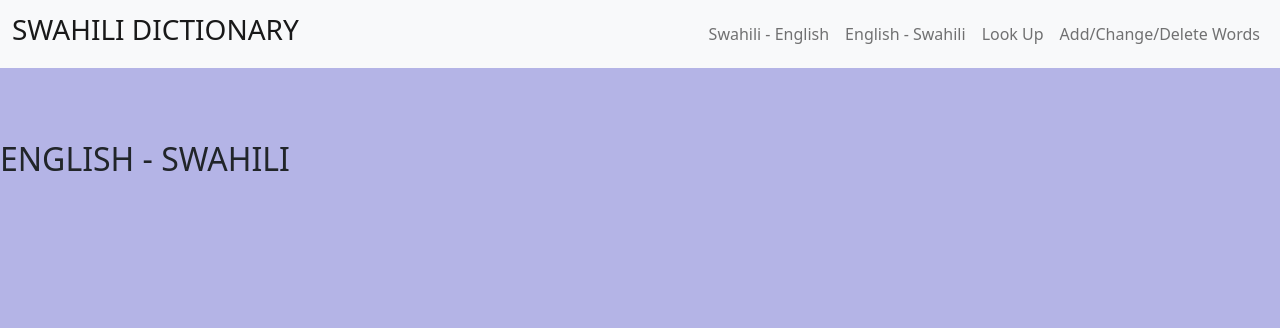
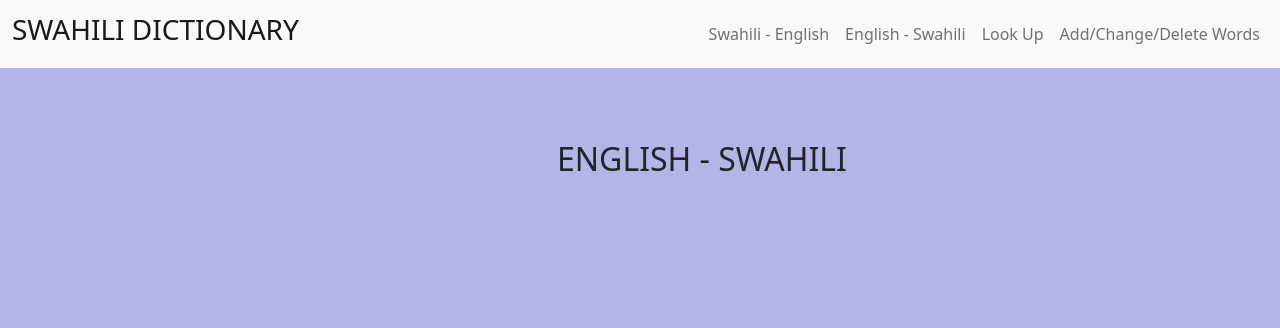
Before and after one commit to Qasper1974/swahili-english-vocab-tool, a Django app: page /ets/ in a window 1280 px wide. Shown: the top 328 px of the page. Run offline with Django 3.2, Linux system fonts and the light colour scheme; data that the repository does not hold is empty.

Commit message:
change format word lists

```diff
--- a/app/templates/english_to_swahili.html
+++ b/app/templates/english_to_swahili.html
@@ -1,8 +1,12 @@
     {% extends 'home.html' %}
     {% block content %}
 <br>
-   <h2>ENGLISH - SWAHILI</h2>
-
+<div class="container">
+    <div class="row">
+        <div class="col-5"></div>
+        <div class="col-7"><h2>ENGLISH - SWAHILI</h2> </div>
+    </div>
+</div>
   {% for voc in voc %}
 
   <div class="container" style="width: 600px;">
```
Also changed, not shown: app/templates/swahili_to_english.html (+6 -1 lines).
